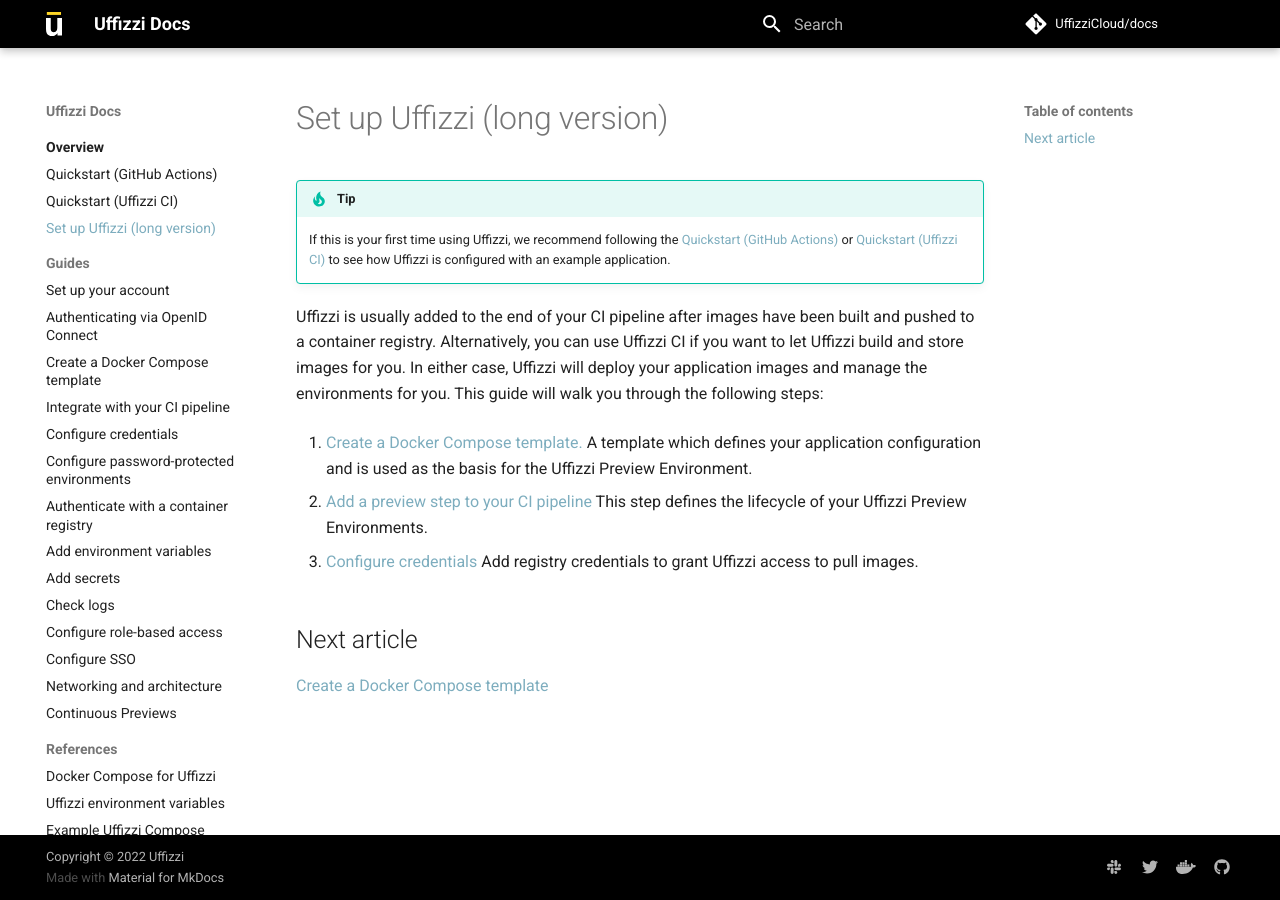
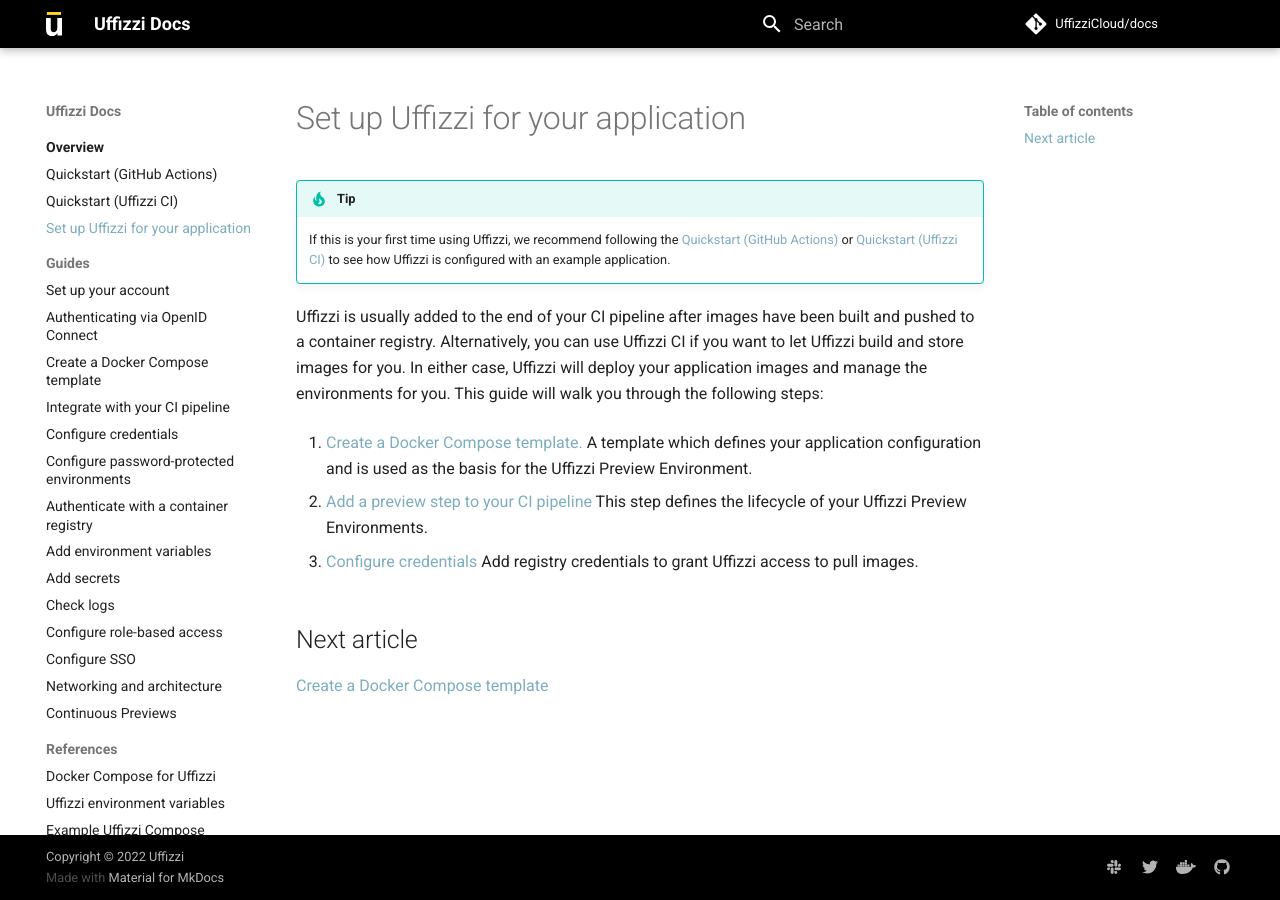
Before and after one commit to UffizziCloud/docs, an MkDocs documentation site: the page built from docs/set-up-uffizzi-for-your-application.md, in a window 1280 px wide. Built offline with MkDocs 1.6.1 and Material for MkDocs 9.7.7, drawn with Linux system fonts in a browser that asks for light colours; comment, search, counter and statistics services are not loaded.

Commit message:
updated naming

```diff
--- a/docs/set-up-uffizzi-for-your-application.md
+++ b/docs/set-up-uffizzi-for-your-application.md
@@ -1,4 +1,4 @@
-# Set up Uffizzi (long version)
+# Set up Uffizzi for your application
 !!! Tip
     If this is your first time using Uffizzi, we recommend following the [Quickstart (GitHub Actions)](quickstart-gha.md) or [Quickstart (Uffizzi CI)](quickstart-gha.md) to see how Uffizzi is configured with an example application.
 
--- a/mkdocs.yml
+++ b/mkdocs.yml
@@ -104,7 +104,7 @@
     - What is Uffizzi?: index.md
     - Quickstart (GitHub Actions): quickstart-gha.md
     - Quickstart (Uffizzi CI): quickstart-uffizzi-ci.md
-    - Set up Uffizzi (long version): set-up-uffizzi-for-your-application.md
+    - Set up Uffizzi for your application: set-up-uffizzi-for-your-application.md
   - Guides:
     - Set up your account: guides/set-up-your-account.md
     - Authenticating via OpenID Connect: guides/oidc.md
```
